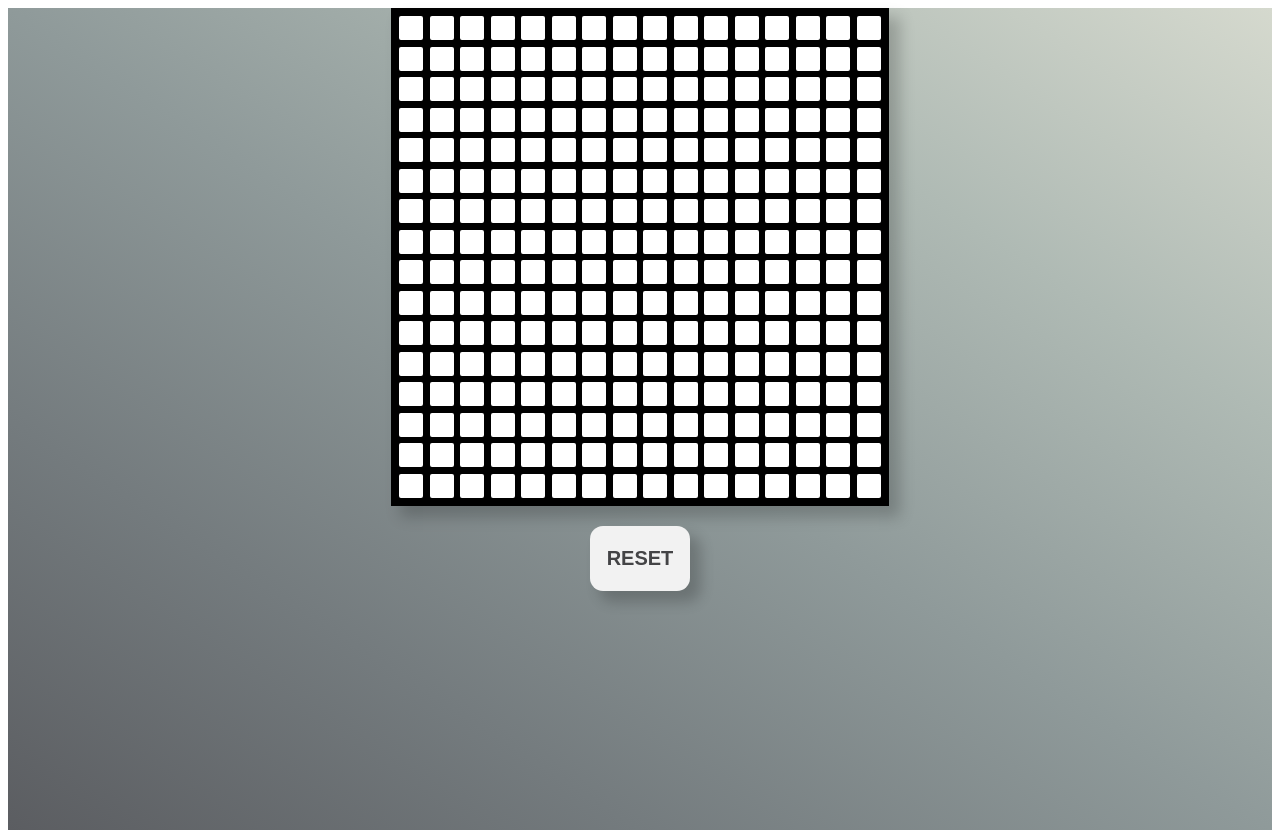
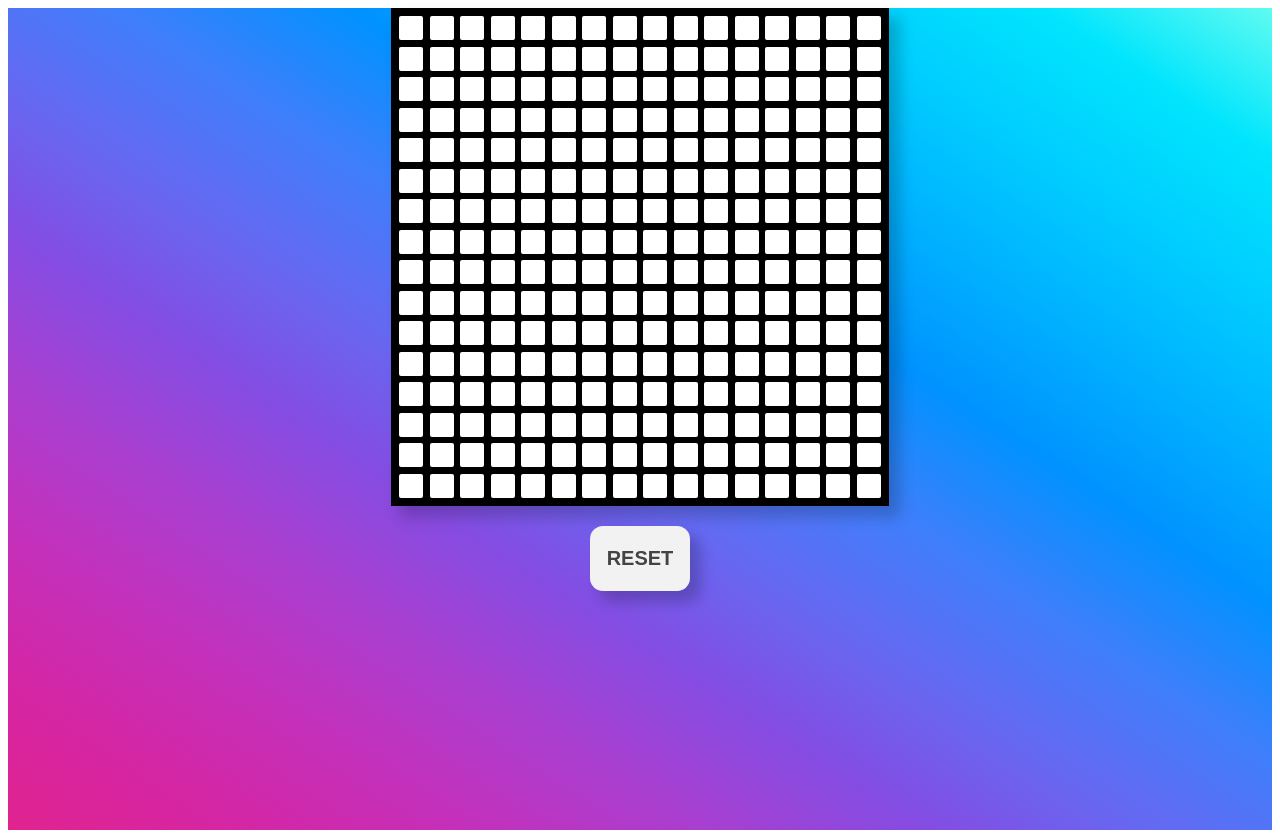
Before and after one commit to sjaafar32/Etch-A-Sketch, a plain HTML site: page index.html in a window 1280 px wide. Drawn offline with Linux system fonts and the light colour scheme.

Commit message:
New background

```diff
--- a/style.css
+++ b/style.css
@@ -2,7 +2,7 @@
     display: flex;
     flex-direction: column;
     align-items: center;
-    background-image: linear-gradient(to right top, #5b5d61, #747b7e, #8f9a9a, #afbab4, #d5d9ce);
+    background-image: linear-gradient(to right top, #e1238f, #d526a4, #c430ba, #aa3ecf, #854ce2, #6569f2, #3e7ffb, #0092ff, #00b1ff, #00cdff, #00e5fd, #5ffbf1);
     height: 822px;
     width: 100%;
 }
```
